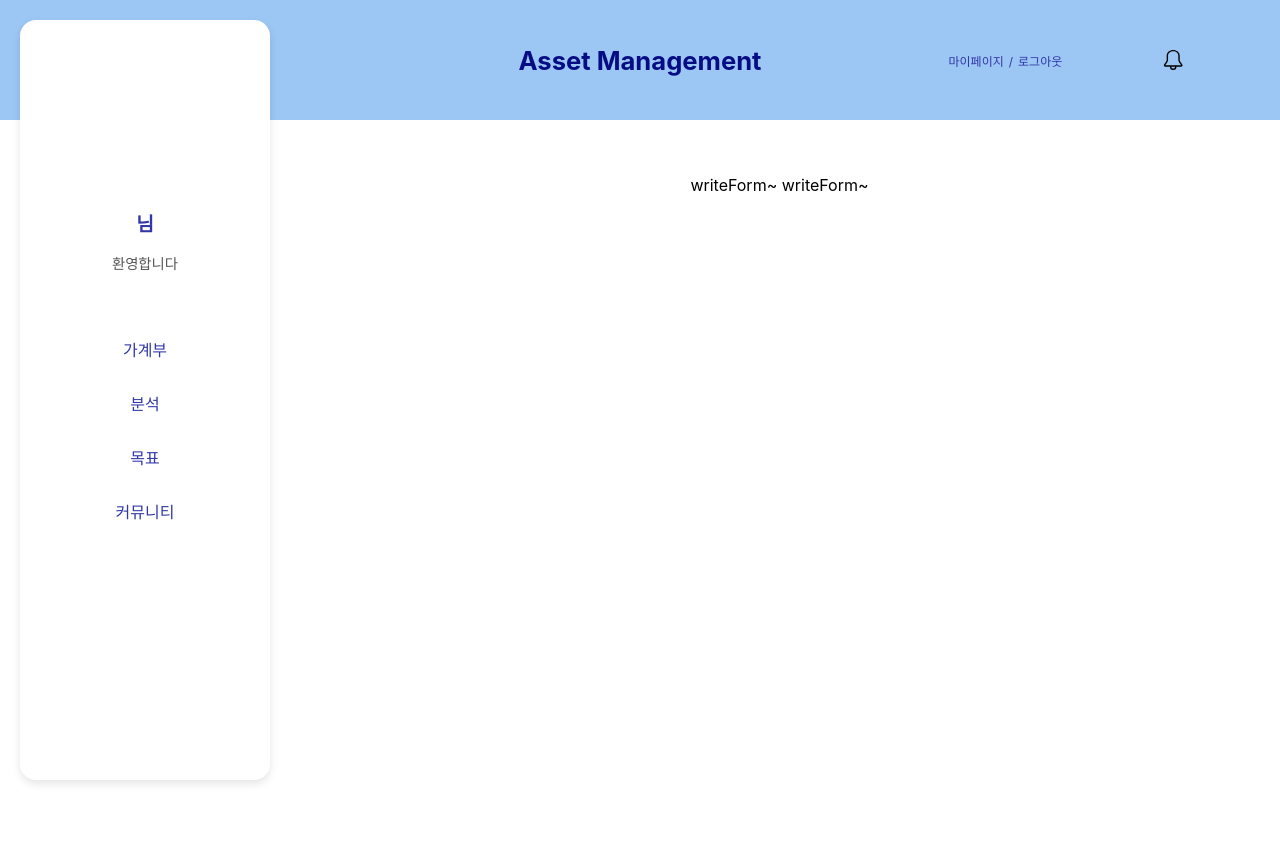
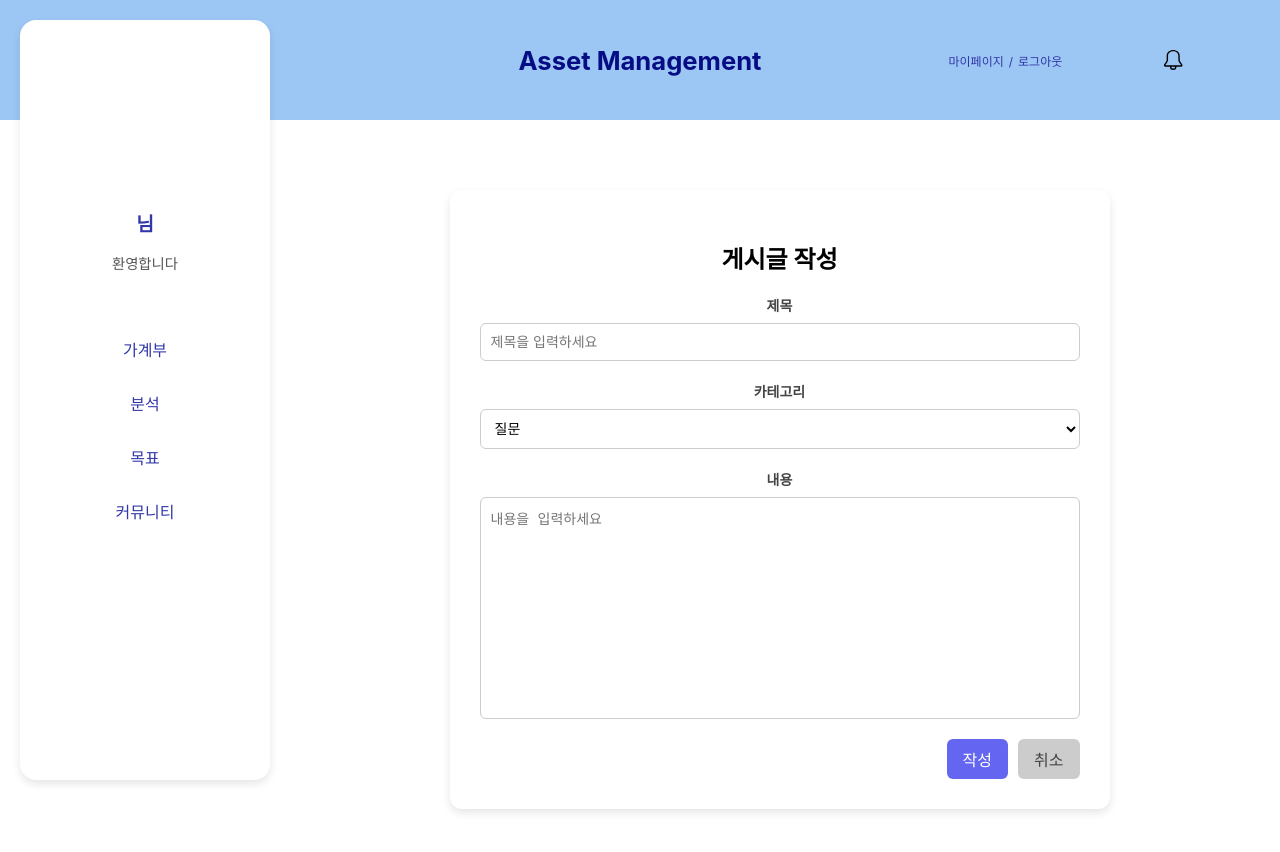
Before and after one commit to hgb926/asset-management, a React (Create React App) app: page /board/write in a window 1280 px wide. Shown: the top 852 px of the page. Before the commit the page ends 800 px from the top, so only its background shows below. Built offline with nearby package versions, Linux system fonts and the light colour scheme; sample sign-in values are in the browser's storage.

Commit message:
[UI] WriteForm draft design

```diff
--- a/src/components/main/board/BoardHeader.js
+++ b/src/components/main/board/BoardHeader.js
@@ -18,6 +18,14 @@ const BoardHeader = () => {
                             <option value="oldest">오래된순</option>
                         </select>
                     </div>
+                    <div className={styles.categorySort}>
+                        <p className={styles.text}>카테고리</p>
+                        <select className={styles.select}>
+                            <option value="qna">질문</option>
+                            <option value="tip">꿀팁</option>
+                            <option value="info">정보</option>
+                        </select>
+                    </div>
                 </div>
                 <div className={styles.searchSection}>
                     <div className={styles.categorySort}>
--- a/src/components/main/board/WriteForm.js
+++ b/src/components/main/board/WriteForm.js
@@ -1,12 +1,48 @@
 import React from 'react';
-import styles from '../../../styles/board/WriteForm.module.scss'
+import styles from '../../../styles/board/WriteForm.module.scss';
 
 const WriteForm = () => {
     return (
-        <div>
-            writeForm~
-            writeForm~
+        <div className={styles.writeFormWrap}>
+            <h2 className={styles.title}>게시글 작성</h2>
+            <form className={styles.form}>
+                {/* 제목 입력 */}
+                <div className={styles.formGroup}>
+                    <label htmlFor="title">제목</label>
+                    <input
+                        type="text"
+                        id="title"
+                        placeholder="제목을 입력하세요"
+                        className={styles.input}
+                    />
+                </div>
 
+                {/* 카테고리 선택 */}
+                <div className={styles.formGroup}>
+                    <label htmlFor="category">카테고리</label>
+                    <select id="category" className={styles.select}>
+                        <option value="qna">질문</option>
+                        <option value="tip">꿀팁</option>
+                        <option value="info">정보</option>
+                    </select>
+                </div>
+
+                {/* 내용 입력 */}
+                <div className={styles.formGroup}>
+                    <label htmlFor="content">내용</label>
+                    <textarea
+                        id="content"
+                        placeholder="내용을 입력하세요"
+                        className={styles.textarea}
+                    ></textarea>
+                </div>
+
+                {/* 버튼 그룹 */}
+                <div className={styles.buttonGroup}>
+                    <div  className={styles.submitBtn}>작성</div>
+                    <div  className={styles.cancelBtn}>취소</div>
+                </div>
+            </form>
         </div>
     );
 };
--- a/src/styles/board/BoardHeader.module.scss
+++ b/src/styles/board/BoardHeader.module.scss
@@ -30,6 +30,7 @@
       .text {
         font-size: 14px;
         font-weight: bold;
+        color: #555;
       }
 
       .select {
@@ -63,8 +64,8 @@
     .search {
       display: inline-block;
       padding: 5px 15px;
-      background-color: #333;
-      color: #fff;
+      background-color: #6466F1;
+      color: #FFF;
       font-size: 14px;
       border-radius: 4px;
       cursor: pointer;
--- a/src/styles/board/WriteForm.module.scss
+++ b/src/styles/board/WriteForm.module.scss
@@ -0,0 +1,110 @@
+.writeFormWrap {
+  width: 100%;
+  max-width: 600px;
+  margin: 50px auto;
+  background: #fff;
+  padding: 30px;
+  border-radius: 12px;
+  box-shadow: 0 4px 8px rgba(0, 0, 0, 0.1);
+
+  .title {
+    font-size: 24px;
+    font-weight: bold;
+    margin-bottom: 20px;
+    text-align: center;
+  }
+
+  .form {
+    display: flex;
+    flex-direction: column;
+    gap: 20px;
+
+    .formGroup {
+      display: flex;
+      flex-direction: column;
+      gap: 8px;
+
+      label {
+        font-size: 14px;
+        font-weight: bold;
+        color: #444;
+      }
+
+      .input {
+        padding: 10px;
+        border: 1px solid #ccc;
+        border-radius: 6px;
+        font-size: 14px;
+
+        &:focus {
+          outline: none;
+          border-color: #6366f1;
+          box-shadow: 0 0 4px rgba(99, 102, 241, 0.3);
+        }
+      }
+
+      .select {
+        padding: 10px;
+        border: 1px solid #ccc;
+        border-radius: 6px;
+        font-size: 14px;
+        background: #fff;
+
+        &:focus {
+          outline: none;
+          border-color: #6366f1;
+          box-shadow: 0 0 4px rgba(99, 102, 241, 0.3);
+        }
+      }
+
+      .textarea {
+        padding: 10px;
+        border: 1px solid #ccc;
+        border-radius: 6px;
+        font-size: 14px;
+        height: 200px;
+        resize: none;
+
+        &:focus {
+          outline: none;
+          border-color: #6366f1;
+          box-shadow: 0 0 4px rgba(99, 102, 241, 0.3);
+        }
+      }
+    }
+
+    .buttonGroup {
+      display: flex;
+      justify-content: flex-end;
+      gap: 10px;
+
+      .submitBtn {
+        background: #6466F1;
+        color: #fff;
+        padding: 8px 16px;
+        border: none;
+        border-radius: 6px;
+        cursor: pointer;
+        transition: background 0.3s ease;
+
+        &:hover {
+          background: #357abd;
+        }
+      }
+
+      .cancelBtn {
+        background: #ccc;
+        color: #444;
+        padding: 8px 16px;
+        border: none;
+        border-radius: 6px;
+        cursor: pointer;
+        transition: background 0.3s ease;
+
+        &:hover {
+          background: #bbb;
+        }
+      }
+    }
+  }
+}
```
